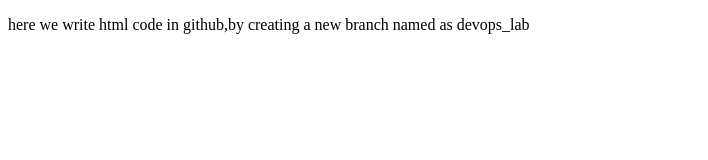
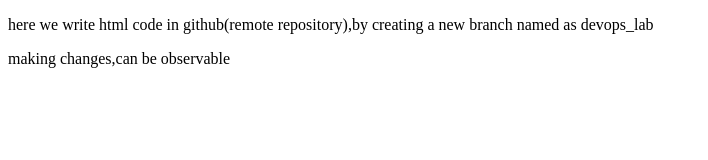
Before and after one commit to Kazibaseema/Devops_lab, a plain HTML site: page index.html in a window 1280 px wide. Shown: the whole page, without its empty margins (0-708 px from the left). Drawn offline with Linux system fonts and the light colour scheme.

Commit message:
Update index.html

```diff
--- a/index.html
+++ b/index.html
@@ -6,7 +6,8 @@
     <title>index</title>
 </head>
 <body>
-  <p>here we write html  code in github,by creating a new branch named as devops_lab</p>
+  <p>here we write html  code in github(remote repository),by creating a new branch named as devops_lab</p>
+  <p>making changes,can be observable</p>
 
 </body>
 </html>
```
